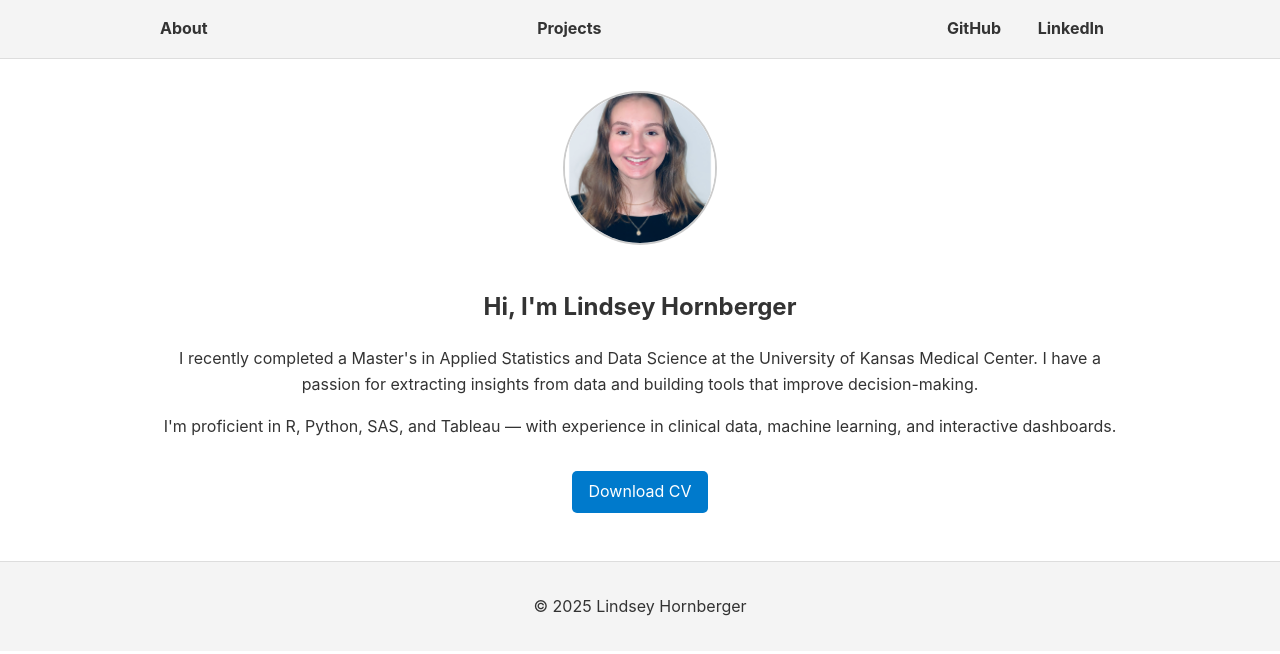
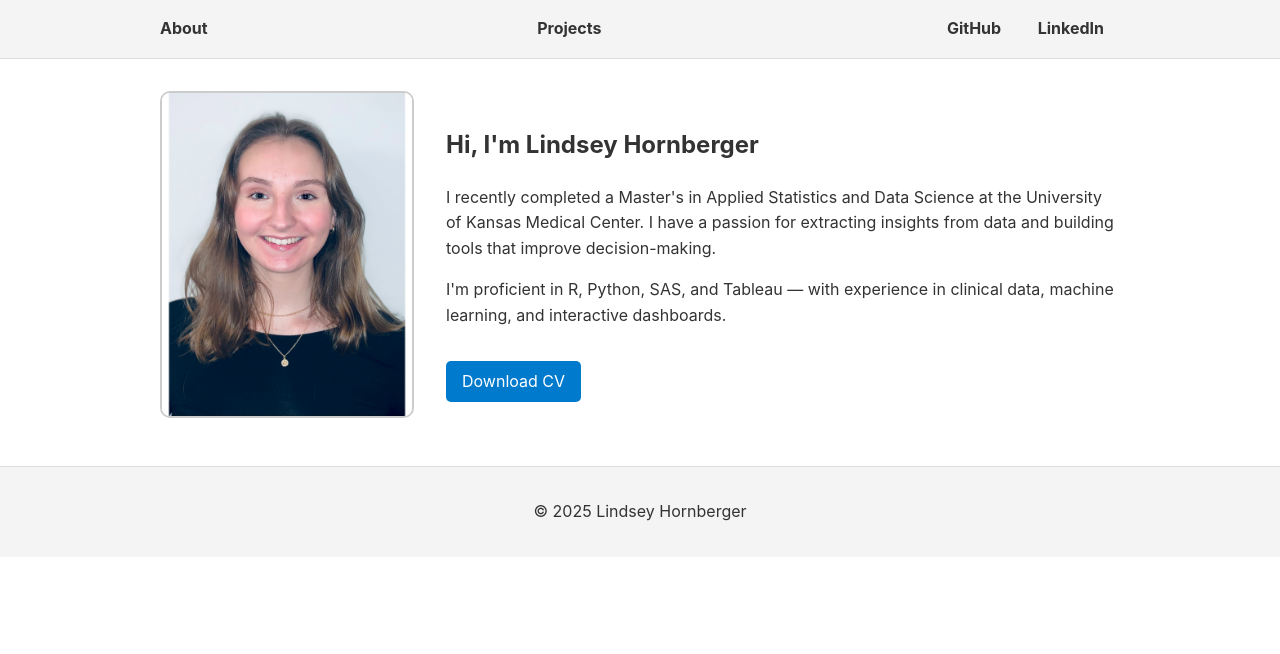
Before and after one commit to lindseyh251/lindseyh251.github.io, a plain HTML site: page index.html in a window 1280 px wide. Drawn offline with Linux system fonts and the light colour scheme.

Commit message:
Update style.css

```diff
--- a/style.css
+++ b/style.css
@@ -38,16 +38,23 @@ nav a.active {
   padding: 0 1rem;
 }
 .intro {
-  text-align: center;
+  display: flex;
+  align-items: center;
+  gap: 2rem;
 }
+
 .profile-pic {
-  width: 150px;
-  height: 150px;
+  width: 250px;
+  height: auto;
   object-fit: cover;
-  border-radius: 50%;
-  margin-bottom: 1rem;
+  border-radius: 10px;
   border: 2px solid #ccc;
 }
+
+.intro-text {
+  flex: 1;
+}
+
 .button {
   display: inline-block;
   padding: 0.5rem 1rem;
```
